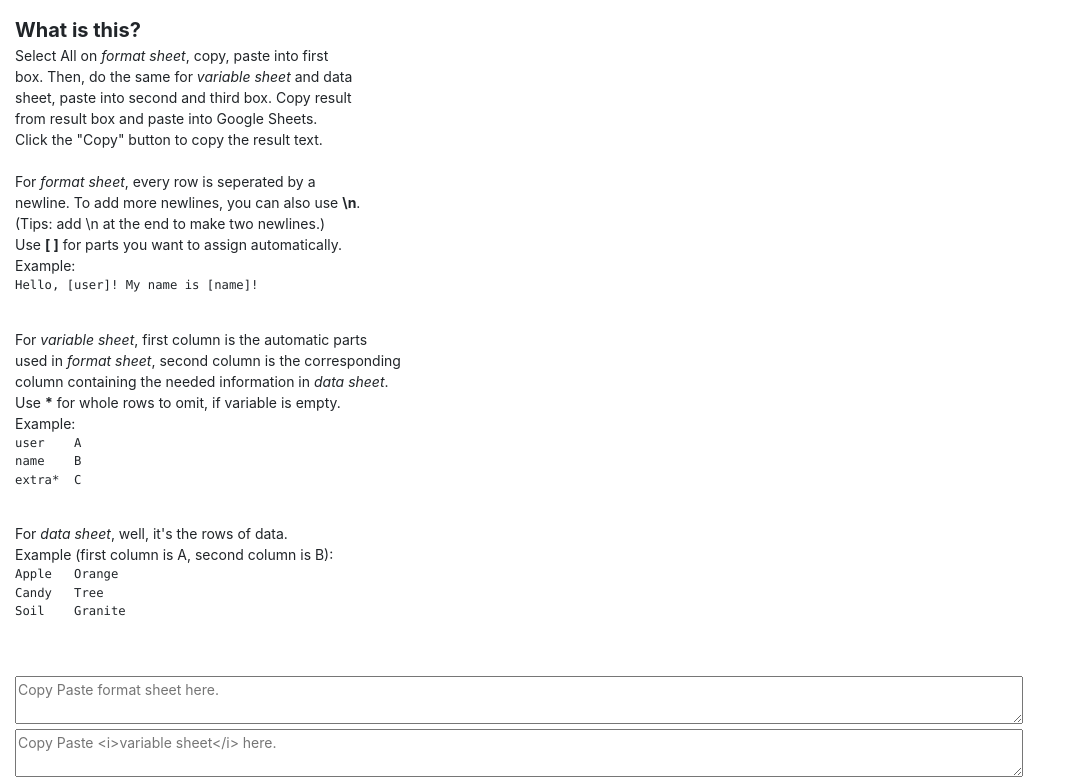
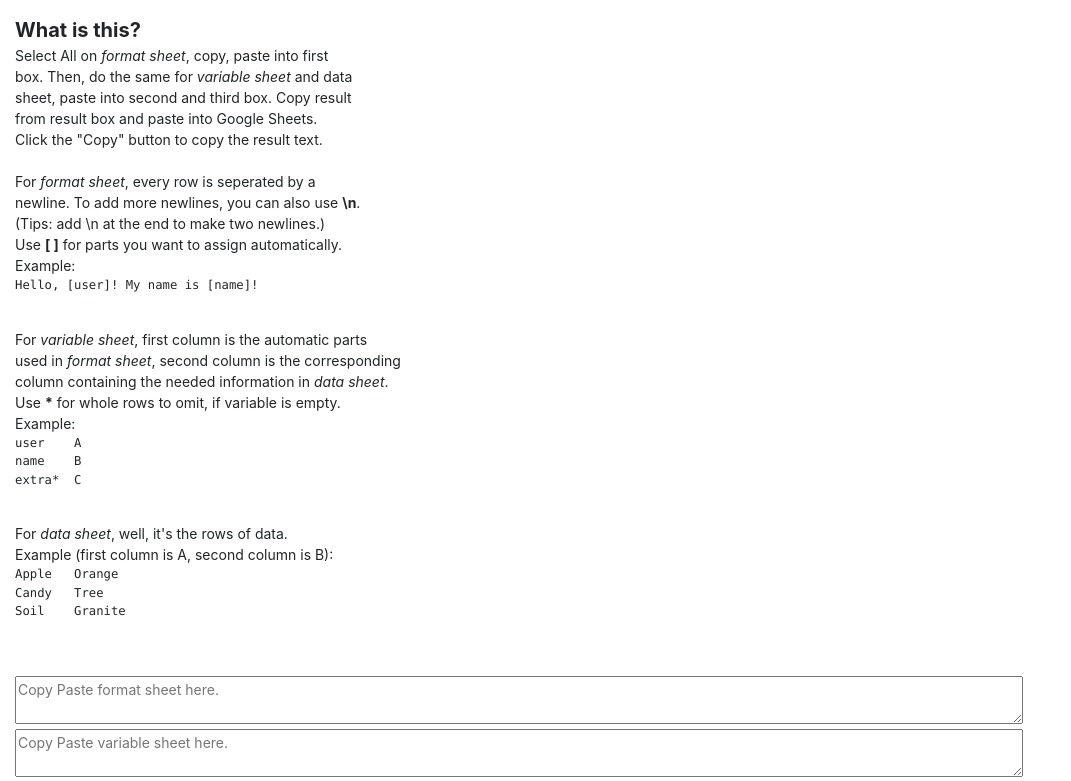
Before and after one commit to Blue-Latios/FRStuff, a Nuxt app: page /message in a window 1280 px wide. Shown: the top 781 px of the page, without its empty margins (0-1071 px from the left). Built offline with nearby package versions, Linux system fonts and the light colour scheme.

Commit message:
Fixed wordings and formats

```diff
--- a/pages/message/index.vue
+++ b/pages/message/index.vue
@@ -32,7 +32,7 @@ Soil	Granite
 	</pre><br>
 
 	<textarea v-model="formatStuff" placeholder="Copy Paste format sheet here." @paste="formatPaste" style="width:90%;"></textarea><br>
-	<textarea v-model="varStuff" placeholder="Copy Paste <i>variable sheet</i> here." @paste="varPaste" style="width:90%;"></textarea><br>
+	<textarea v-model="varStuff" placeholder="Copy Paste variable sheet here." @paste="varPaste" style="width:90%;"></textarea><br>
 	<textarea v-model="dataStuff" placeholder="Copy Paste data sheet here." @paste="dataPaste" style="width:90%;"></textarea><br>
 	<textarea v-model="results" class="results" ref="res" placeholder="Results to copy into sheet will be shown here." style="width:90%;"></textarea><br>
 	<button @click="copyText">Copy</button><br><br><br>
```
